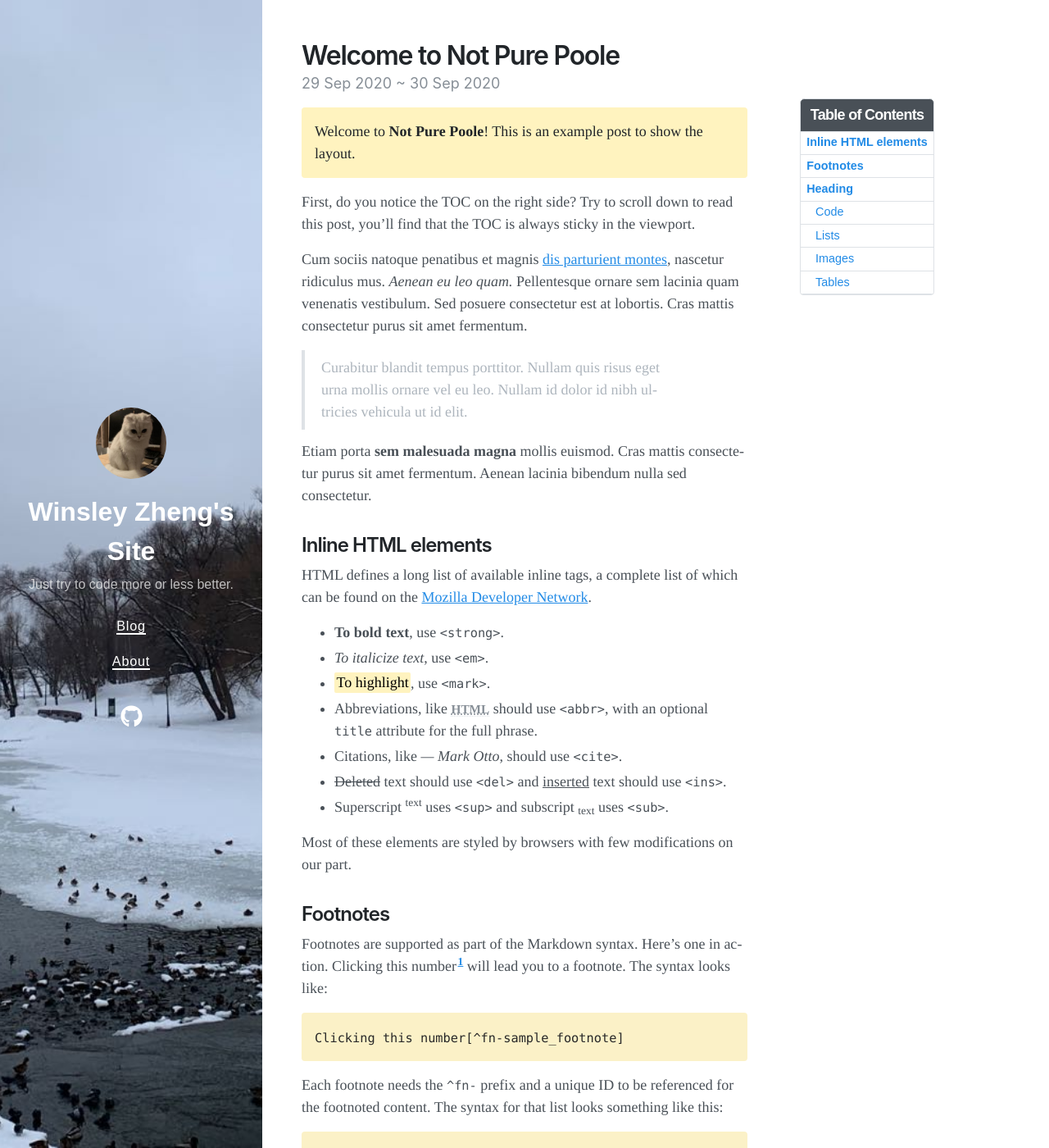
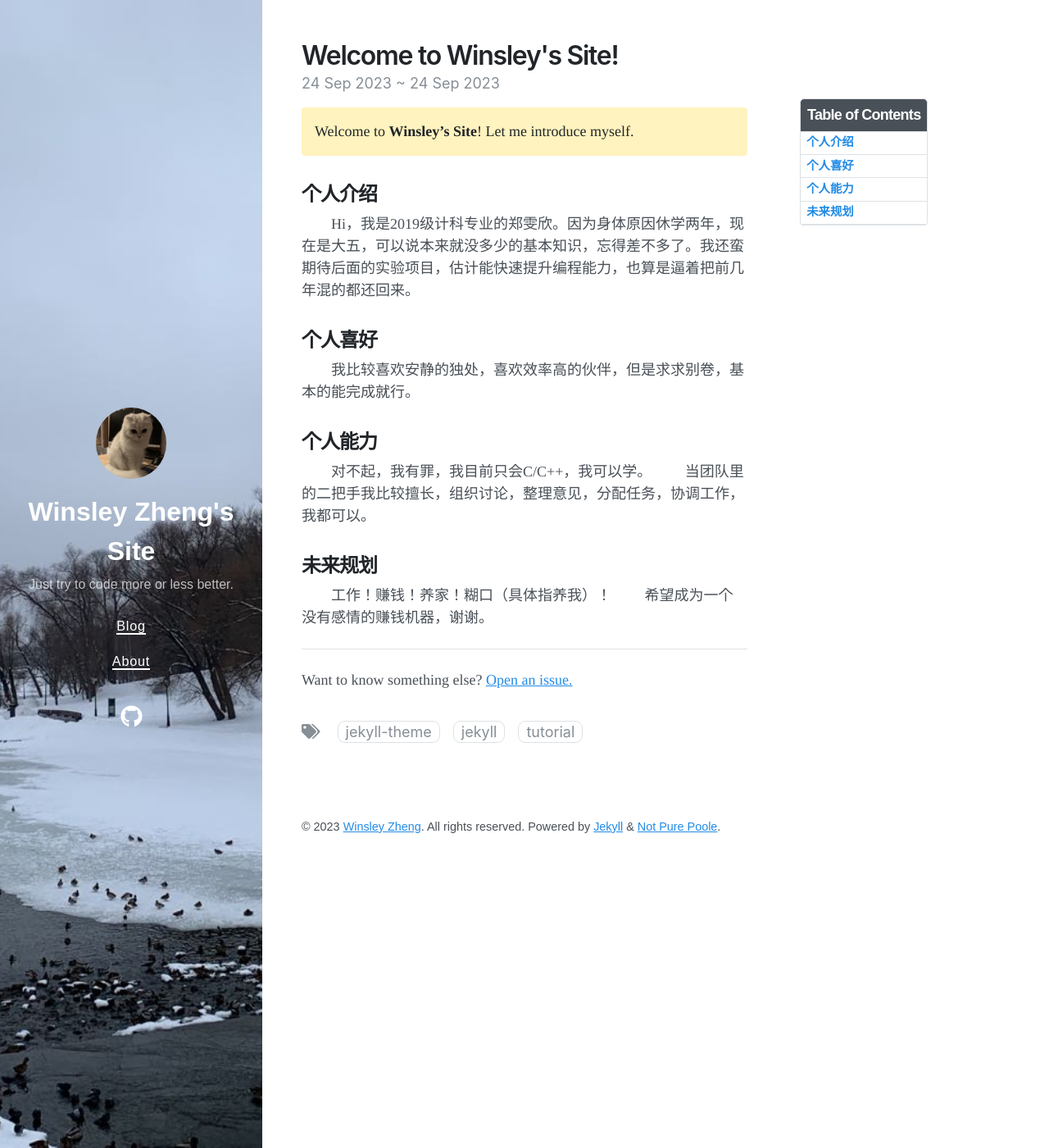
Before and after one commit to QAQ-1/QAQ-1.github.io, a Jekyll site: the page built from _posts/2020-09-29-welcome-to-not-pure-poole.md, in a window 1280 px wide and 1400 px high. Shown: the whole window at 82% size. Built offline with Jekyll 4.4.1, drawn with Linux system fonts in a browser that asks for light colours; nearby versions of some CDN libraries; some of the changed text lies outside the part shown.

Commit message:
Update 2020-09-29-welcome-to-not-pure-poole.md

```diff
--- a/_posts/2020-09-29-welcome-to-not-pure-poole.md
+++ b/_posts/2020-09-29-welcome-to-not-pure-poole.md
@@ -1,169 +1,27 @@
 ---
 layout: post
-title: Welcome to Not Pure Poole
-date: 2020-09-29 23:18 +0800
-last_modified_at: 2020-10-01 01:08:25 +0800
+title: Welcome to Winsley's Site!
+date: 2023-09-24 21:12 +0800
+last_modified_at: 2023-09-24 21:12 +0800
 tags: [jekyll theme, jekyll, tutorial]
 toc:  true
 ---
-Welcome to **Not Pure Poole**! This is an example post to show the layout.
+Welcome to **Winsley's Site**! Let me introduce myself.
 {: .message }
+## 个人介绍
+&emsp;&emsp;Hi，我是2019级计科专业的郑雯欣。因为身体原因休学两年，现在是大五，可以说本来就没多少的基本知识，忘得差不多了。我还蛮期待后面的实验项目，估计能快速提升编程能力，也算是逼着把前几年混的都还回来。
+## 个人喜好
+&emsp;&emsp;我比较喜欢安静的独处，喜欢效率高的伙伴，但是求求别卷，基本的能完成就行。
+## 个人能力
+&emsp;&emsp;对不起，我有罪，我目前只会C/C++，我可以学。
+&emsp;&emsp;当团队里的二把手我比较擅长，组织讨论，整理意见，分配任务，协调工作，我都可以。
+## 未来规划
+&emsp;&emsp;工作！赚钱！养家！糊口（具体指养我）！
+&emsp;&emsp;希望成为一个没有感情的赚钱机器，谢谢。
 
-First, do you notice the TOC on the right side? Try to scroll down to read this post, you'll find that the TOC is always sticky in the viewport.
-
-Cum sociis natoque penatibus et magnis <a href="#">dis parturient montes</a>, nascetur ridiculus mus. *Aenean eu leo quam.* Pellentesque ornare sem lacinia quam venenatis vestibulum. Sed posuere consectetur est at lobortis. Cras mattis consectetur purus sit amet fermentum.
-
-> Curabitur blandit tempus porttitor. Nullam quis risus eget urna mollis ornare vel eu leo. Nullam id dolor id nibh ultricies vehicula ut id elit.
-
-Etiam porta **sem malesuada magna** mollis euismod. Cras mattis consectetur purus sit amet fermentum. Aenean lacinia bibendum nulla sed consectetur.
-
-## Inline HTML elements
-
-HTML defines a long list of available inline tags, a complete list of which can be found on the [Mozilla Developer Network](https://developer.mozilla.org/en-US/docs/Web/HTML/Element).
-
-- **To bold text**, use `<strong>`.
-- *To italicize text*, use `<em>`.
-- <mark>To highlight</mark>, use `<mark>`.
-- Abbreviations, like <abbr title="HyperText Markup Langage">HTML</abbr> should use `<abbr>`, with an optional `title` attribute for the full phrase.
-- Citations, like <cite>&mdash; Mark Otto</cite>, should use `<cite>`.
-- <del>Deleted</del> text should use `<del>` and <ins>inserted</ins> text should use `<ins>`.
-- Superscript <sup>text</sup> uses `<sup>` and subscript <sub>text</sub> uses `<sub>`.
-
-Most of these elements are styled by browsers with few modifications on our part.
-
-## Footnotes
-
-Footnotes are supported as part of the Markdown syntax. Here's one in action. Clicking this number[^fn-sample_footnote] will lead you to a footnote. The syntax looks like:
-
-{% highlight text %}
-Clicking this number[^fn-sample_footnote]
-{% endhighlight %}
-
-Each footnote needs the `^fn-` prefix and a unique ID to be referenced for the footnoted content. The syntax for that list looks something like this:
-
-{% highlight text %}
-[^fn-sample_footnote]: Handy! Now click the return link to go back.
-{% endhighlight %}
-
-You can place the footnoted content wherever you like. Markdown parsers should properly place it at the bottom of the post.
-
-## Heading
-
-Vivamus sagittis lacus vel augue rutrum faucibus dolor auctor. Duis mollis, est non commodo luctus, nisi erat porttitor ligula, eget lacinia odio sem nec elit. Morbi leo risus, porta ac consectetur ac, vestibulum at eros.
-
-### Code
-
-Inline code is available with the `<code>` element. Snippets of multiple lines of code are supported through Rouge. Longer lines will automatically scroll horizontally when needed. You may also use code fencing (triple backticks) for rendering code.
-
-{% highlight js %}
-// Example can be run directly in your JavaScript console
-
-// Create a function that takes two arguments and returns the sum of those arguments
-var adder = new Function("a", "b", "return a + b");
-
-// Call the function
-adder(2, 6);
-// > 8
-{% endhighlight %}
-
-You may also optionally show code snippets with line numbers. Add `linenos` to the Rouge tags.
-
-{% highlight js linenos %}
-// Example can be run directly in your JavaScript console
-
-// Create a function that takes two arguments and returns the sum of those arguments
-var adder = new Function("a", "b", "return a + b");
-
-// Call the function
-adder(2, 6);
-// > 8
-{% endhighlight %}
-
-Aenean lacinia bibendum nulla sed consectetur. Etiam porta sem malesuada magna mollis euismod. Fusce dapibus, tellus ac cursus commodo, tortor mauris condimentum nibh, ut fermentum massa.
-
-### Lists
-
-Cum sociis natoque penatibus et magnis dis parturient montes, nascetur ridiculus mus. Aenean lacinia bibendum nulla sed consectetur. Etiam porta sem malesuada magna mollis euismod. Fusce dapibus, tellus ac cursus commodo, tortor mauris condimentum nibh, ut fermentum massa justo sit amet risus.
-
-- Praesent commodo cursus magna, vel scelerisque nisl consectetur et.
-- Donec id elit non mi porta gravida at eget metus.
-- Nulla vitae elit libero, a pharetra augue.
-
-Donec ullamcorper nulla non metus auctor fringilla. Nulla vitae elit libero, a pharetra augue.
-
-1. Vestibulum id ligula porta felis euismod semper.
-2. Cum sociis natoque penatibus et magnis dis parturient montes, nascetur ridiculus mus.
-3. Maecenas sed diam eget risus varius blandit sit amet non magna.
-
-Cras mattis consectetur purus sit amet fermentum. Sed posuere consectetur est at lobortis.
-
-<dl>
-  <dt>HyperText Markup Language (HTML)</dt>
-  <dd>The language used to describe and define the content of a Web page</dd>
-
-  <dt>Cascading Style Sheets (CSS)</dt>
-  <dd>Used to describe the appearance of Web content</dd>
-
-  <dt>JavaScript (JS)</dt>
-  <dd>The programming language used to build advanced Web sites and applications</dd>
-</dl>
-
-Integer posuere erat a ante venenatis dapibus posuere velit aliquet. Morbi leo risus, porta ac consectetur ac, vestibulum at eros. Nullam quis risus eget urna mollis ornare vel eu leo.
-
-### Images
-
-Quisque consequat sapien eget quam rhoncus, sit amet laoreet diam tempus. Aliquam aliquam metus erat, a pulvinar turpis suscipit at.
-
-![placeholder](http://placehold.it/800x400 "Large example image")
-![placeholder](http://placehold.it/400x200 "Medium example image")
-![placeholder](http://placehold.it/200x200 "Small example image")
-
-Align to the center by adding `class="align-center"`:
-
-![placeholder](http://placehold.it/400x200 "Medium example image"){: .align-center}
-
-### Tables
-
-Aenean lacinia bibendum nulla sed consectetur. Lorem ipsum dolor sit amet, consectetur adipiscing elit.
-
-<table>
-  <thead>
-    <tr>
-      <th>Name</th>
-      <th>Upvotes</th>
-      <th>Downvotes</th>
-    </tr>
-  </thead>
-  <tfoot>
-    <tr>
-      <td>Totals</td>
-      <td>21</td>
-      <td>23</td>
-    </tr>
-  </tfoot>
-  <tbody>
-    <tr>
-      <td>Alice</td>
-      <td>10</td>
-      <td>11</td>
-    </tr>
-    <tr>
-      <td>Bob</td>
-      <td>4</td>
-      <td>3</td>
-    </tr>
-    <tr>
-      <td>Charlie</td>
-      <td>7</td>
-      <td>9</td>
-    </tr>
-  </tbody>
-</table>
-
-Nullam id dolor id nibh ultricies vehicula ut id elit. Sed posuere consectetur est at lobortis. Nullam quis risus eget urna mollis ornare vel eu leo.
 
 -----
 
-Want to see something else added? <a href="https://github.com/vszhub/not-pure-poole/issues/new">Open an issue.</a>
+Want to know something else? <a href="https://github.com/QAQ-1">Open an issue.</a>
 
 [^fn-sample_footnote]: Handy! Now click the return link to go back.
```
